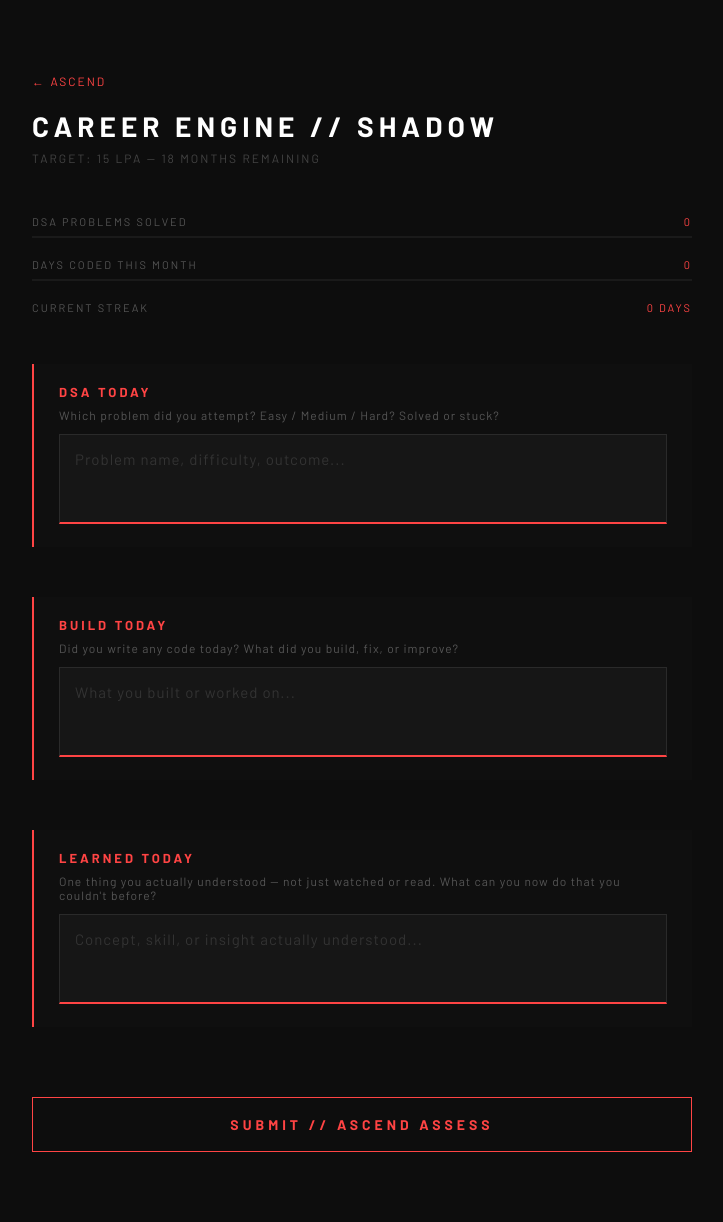
After one commit to Sameer-khatri/ASCEND, a Flask app: page /career in a window 1280 px wide. The commit adds this page. Shown: the whole page, without its empty margins (278-1001 px from the left). Run offline with Flask 3, Linux system fonts and the light colour scheme.

Commit message:
add career dashboard

```diff
--- a/app.py
+++ b/app.py
@@ -102,6 +102,45 @@ def get_context():
         'feedback': last[8]
     })
 
+@app.route('/career')
+def career():
+    return render_template('career.html')
+
+@app.route('/career_analyze', methods=['POST'])
+def career_analyze():
+    data = request.get_json()
+    groq_api_key = os.getenv('GROQ_API_KEY')
+
+    prompt = f"""
+You are ASCEND Career Engine — brutally honest career coach for SHADOW.
+Target: 15 LPA placement in 18 months. Tier 3 college. AI/automation focus.
+Current projects: ASCEND (personal AI system), PLC automation system for industrial client.
+
+Assess today's career progress honestly. Be specific and direct.
+If they skipped DSA — call it out. If they built something real — acknowledge it.
+End with one specific action for tomorrow.
+
+DSA TODAY: {data['dsa']}
+BUILD TODAY: {data['build']}
+LEARNED TODAY: {data['learn']}
+"""
+
+    response = requests.post(
+        'https://api.groq.com/openai/v1/chat/completions',
+        headers={
+            'Authorization': f'Bearer {groq_api_key}',
+            'Content-Type': 'application/json'
+        },
+        json={
+            'model': 'llama-3.3-70b-versatile',
+            'messages': [{'role': 'user', 'content': prompt}],
+            'max_tokens': 300
+        }
+    )
+
+    result = response.json()
+    feedback = result.get('choices', [{}])[0].get('message', {}).get('content', str(result))
+    return jsonify({'feedback': feedback})
 if __name__ == '__main__':
     port = int(os.environ.get('PORT', 5000))
     app.run(debug=False, host='0.0.0.0', port=port)
--- a/static/style.css
+++ b/static/style.css
@@ -492,3 +492,45 @@ textarea::placeholder {
     max-height: 200px;
     overflow-y: auto;
 }
+
+/* CAREER */
+.career-wrapper {
+    max-width: 700px;
+    margin: 0 auto;
+    padding: 40px 20px;
+}
+
+.career-stats {
+    margin: 30px 0 50px 0;
+}
+
+.stat-row {
+    display: flex;
+    justify-content: space-between;
+    font-size: 11px;
+    letter-spacing: 2px;
+    color: #555555;
+    text-transform: uppercase;
+    margin-bottom: 8px;
+    margin-top: 20px;
+}
+
+.stat-value {
+    color: #ff4444;
+}
+
+.career-bar {
+    width: 100%;
+    height: 2px;
+    background-color: #1a1a1a;
+}
+
+.career-bar-fill {
+    height: 100%;
+    background-color: #ff4444;
+    transition: width 0.5s ease;
+}
+
+.career-log {
+    margin-top: 20px;
+}
--- /dev/null
+++ b/templates/career.html
@@ -0,0 +1,106 @@
+<!DOCTYPE html>
+<html lang="en">
+<head>
+    <meta charset="UTF-8">
+    <meta name="viewport" content="width=device-width, initial-scale=1.0">
+    <title>ASCEND // CAREER</title>
+    <link href="https://fonts.googleapis.com/css2?family=Barlow:wght@300;400;600;700&family=Barlow+Condensed:wght@400;700&display=swap" rel="stylesheet">
+    <link rel="stylesheet" href="{{ url_for('static', filename='style.css') }}">
+</head>
+<body>
+
+<div class="career-wrapper">
+
+    <!-- HEADER -->
+    <div class="checkin-header">
+        <a href="/" class="back">← ASCEND</a>
+        <h2 class="checkin-title">CAREER ENGINE // SHADOW</h2>
+        <p class="checkin-sub">Target: 15 LPA — 18 months remaining</p>
+    </div>
+
+    <!-- PROGRESS BARS -->
+    <div class="career-stats">
+        <div class="stat-row">
+            <span class="stat-label">DSA PROBLEMS SOLVED</span>
+            <span class="stat-value" id="dsa-count">0</span>
+        </div>
+        <div class="career-bar">
+            <div class="career-bar-fill" id="dsa-bar" style="width:0%"></div>
+        </div>
+
+        <div class="stat-row">
+            <span class="stat-label">DAYS CODED THIS MONTH</span>
+            <span class="stat-value" id="code-count">0</span>
+        </div>
+        <div class="career-bar">
+            <div class="career-bar-fill" id="code-bar" style="width:0%"></div>
+        </div>
+
+        <div class="stat-row">
+            <span class="stat-label">CURRENT STREAK</span>
+            <span class="stat-value" id="career-streak">0 days</span>
+        </div>
+    </div>
+
+    <!-- DAILY LOG -->
+    <div class="career-log">
+
+        <div class="pillar-block">
+            <h3>DSA TODAY</h3>
+            <p class="pillar-hint">Which problem did you attempt? Easy / Medium / Hard? Solved or stuck?</p>
+            <textarea id="dsa-log" placeholder="Problem name, difficulty, outcome..."></textarea>
+        </div>
+
+        <div class="pillar-block">
+            <h3>BUILD TODAY</h3>
+            <p class="pillar-hint">Did you write any code today? What did you build, fix, or improve?</p>
+            <textarea id="build-log" placeholder="What you built or worked on..."></textarea>
+        </div>
+
+        <div class="pillar-block">
+            <h3>LEARNED TODAY</h3>
+            <p class="pillar-hint">One thing you actually understood — not just watched or read. What can you now do that you couldn't before?</p>
+            <textarea id="learn-log" placeholder="Concept, skill, or insight actually understood..."></textarea>
+        </div>
+
+        <button class="submit-btn" onclick="submitCareer()">
+            SUBMIT // ASCEND ASSESS
+        </button>
+
+        <!-- RESPONSE -->
+        <div class="ascend-response" id="career-response" style="display:none">
+            <h3>ASCEND CAREER ASSESSMENT //</h3>
+            <p id="career-response-text"></p>
+        </div>
+
+    </div>
+
+</div>
+
+<script>
+async function submitCareer() {
+    const dsa = document.getElementById('dsa-log').value;
+    const build = document.getElementById('build-log').value;
+    const learn = document.getElementById('learn-log').value;
+
+    if (!dsa || !build || !learn) {
+        alert('Fill all three. No shortcuts.');
+        return;
+    }
+
+    document.getElementById('career-response').style.display = 'block';
+    document.getElementById('career-response-text').innerText = 'ASCEND is assessing your progress...';
+
+    const response = await fetch('/career_analyze', {
+        method: 'POST',
+        headers: { 'Content-Type': 'application/json' },
+        body: JSON.stringify({ dsa, build, learn })
+    });
+
+    const data = await response.json();
+    document.getElementById('career-response-text').innerText = data.feedback;
+}
+</script>
+
+</body>
+</html>
```
